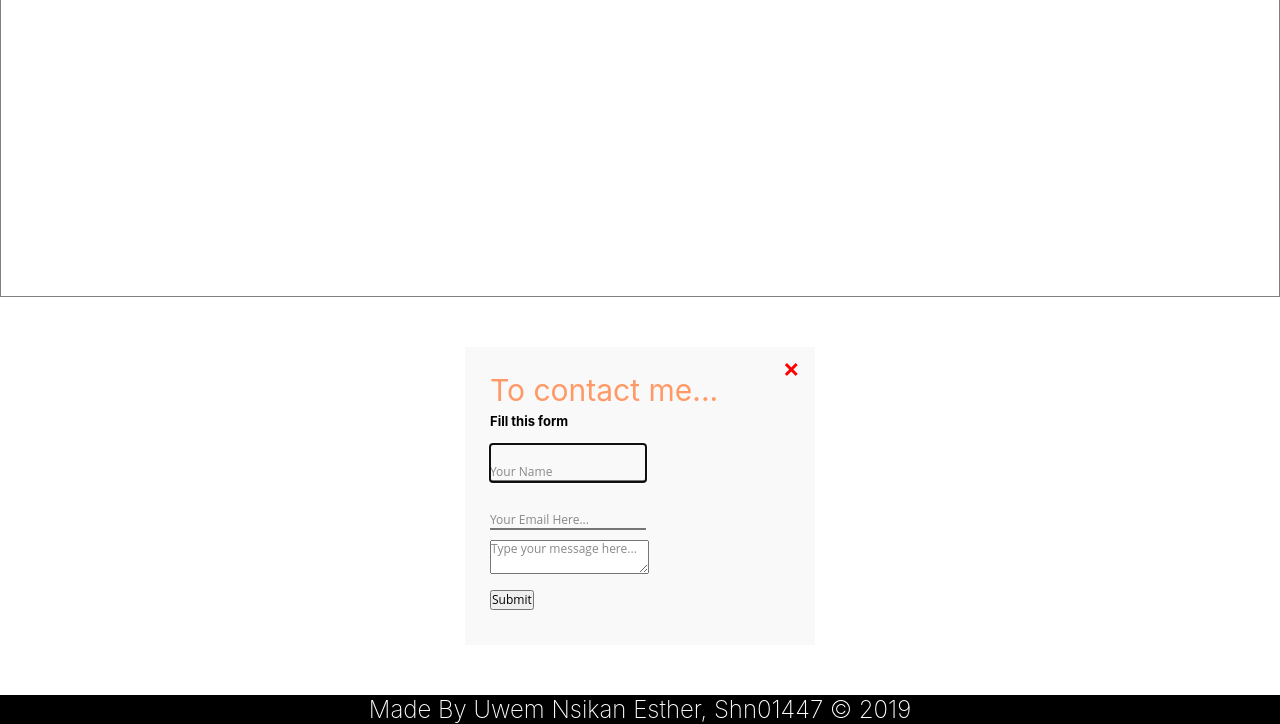
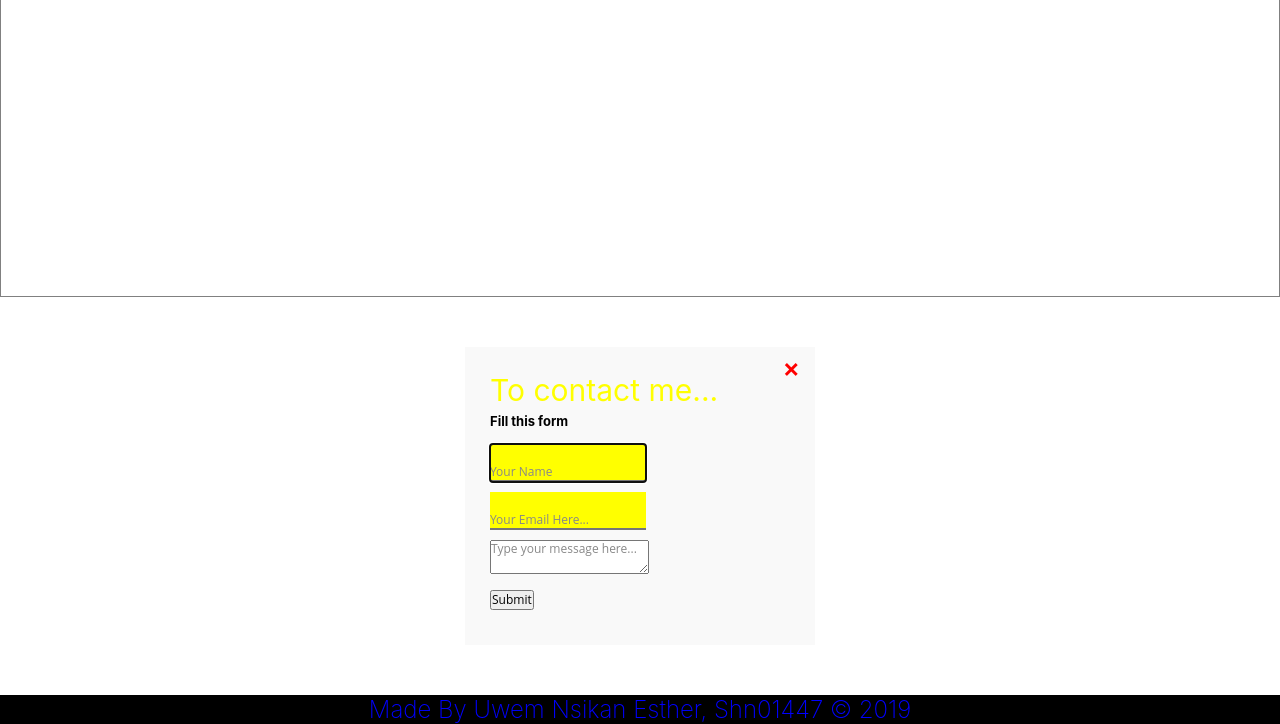
Before and after one commit to Nene-Esther/UwemEstherContactform.github.io, a plain HTML site: page index.html in a window 1280 px wide. Shown: the part 2655-3379 px from the top of the page. Drawn offline with Linux system fonts and the light colour scheme.

Commit message:
style.css
Uwem Esther

```diff
--- a/style.css
+++ b/style.css
@@ -97,7 +97,7 @@ background-blend-mode: overlay;
 background-size: cover;
 background-position: center;
 background-repeat: no-repeat;
-color: white;
+color: red;
 }
 
 #experience h1 {
@@ -125,7 +125,7 @@ justify-content: space-evenly;
 
 footer {
 background: #000;
-color: white;
+color: blue;
 font-weight: 200;
 font-size: 1.5em;
 text-align: center;
@@ -224,7 +224,7 @@ position: relative;
 }
 
 #contact-form h3 {
-color: #F96;
+color: yellow;
 display: block;
 font-size: 30px;
 font-weight: 400;
@@ -274,7 +274,7 @@ padding-top: 20px;
 border-top: none;
 border-left: none;
 border-right: none;
-background:none;
+background-color: yellow;
 }
 #close-btn{
 position: absolute;
```
